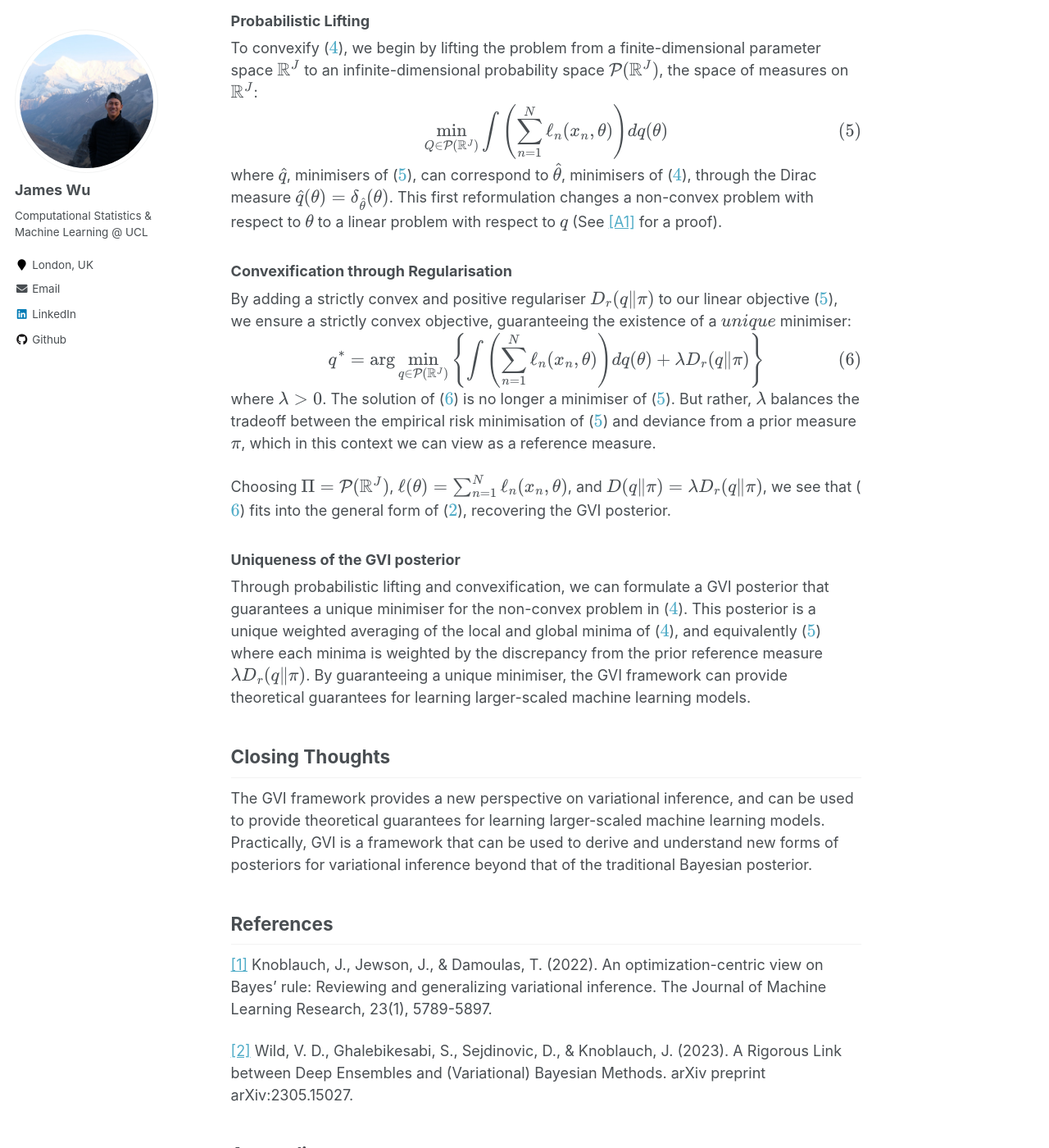
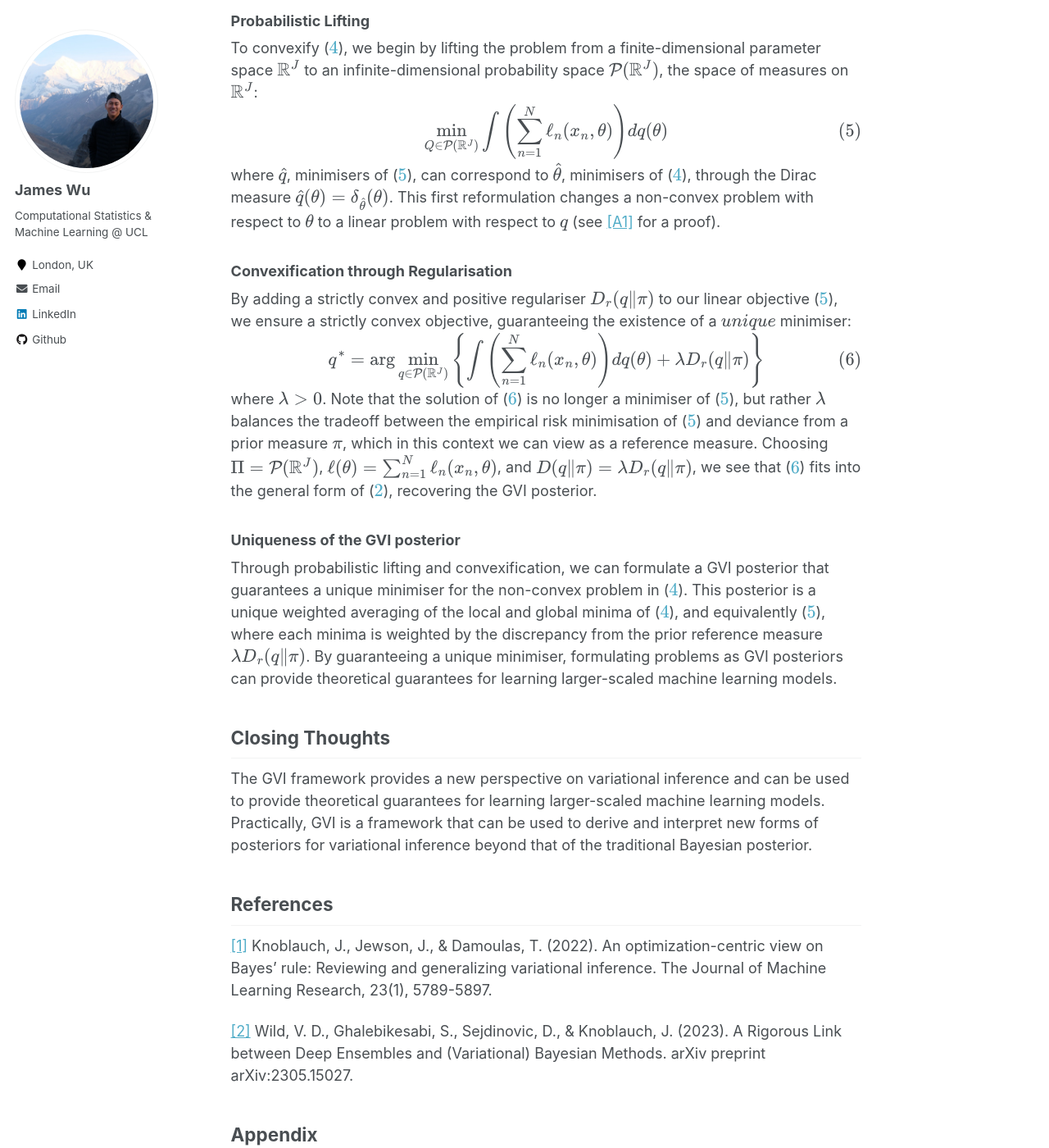
Before and after one commit to jswu18/jswu18.github.io, a Jekyll site: the page built from _posts/2023-07-09-generalised-variatonal-inference.md, in a window 1280 px wide and 1400 px high, scrolled down 5008 px. Shown: the whole window at 82% size. Built offline with Jekyll 4.4.1, drawn with Linux system fonts in a browser that asks for light colours; formulas are drawn with MathJax 3; some of the changed text lies outside the part shown.

Commit message:
update blog

```diff
--- a/_posts/2023-07-09-generalised-variatonal-inference.md
+++ b/_posts/2023-07-09-generalised-variatonal-inference.md
@@ -65,7 +65,7 @@ where $$\ell$$ is some loss function. We can see that defining $$\ell$$ as the n
 ### The Tractable Normaliser as Optimisation Constraints
 Rather than viewing $$q_A^*(\theta)$$ as an approximation of $$q_B^*(\theta)$$, it is more practical to view $$q_A^*(\theta)$$ as the solution to an optimisation problem, where we are $$\textit{constrained}$$ to $$\mathcal{Q}_{A}$$. In other words, we are not attempting to $$\textit{approximate}$$ $$q_B^*(\theta)$$ with a tractable family of distributions, but rather we are finding the $$\textit{optimal}$$ solution $$q_A^*(\theta)$$ in the space $$\mathcal{Q}_{A}$$. With mis-specified priors and likelihood functions, $$q_B^*(\theta)$$  is no longer a true Bayesian posterior anyways, and so there's little meaning behind these approximations. By reframing the problem as constrained optimisation, we are more concerned with finding the model in our feasible set $$\mathcal{Q}_{A}$$ with the best predictive performance rather than the model that most accurately depicts the data generation process.
 ### The Bayesian Posterior in a Wider Context
-By $$\textit{generalising}$$ the Bayesian posterior update mechanism to an optimisation problem, we can understand more general posteriors of the form $$q^*(\theta)$$. Although it is defined as a solution to an optimisation problem, $$q^*(\theta)$$ can still be viewed as a form of posterior. The optimisation in ($$\ref{general-posterior}$$) still provides a mechanism to generate an updated belief of $$\theta$$ given new data $$x_{1:N}$$. Generalised Variational Inference provides a flexible framework for constructing these $$\textit{pseudo}$$-posteriors where the $$\textit{Bayesian}$$ posterior $$q_B^*(\theta)$$ can be recovered as a special case in a wider context.
+By $$\textit{generalising}$$ the Bayesian posterior update mechanism to an optimisation problem, we can understand more general posteriors of the form $$q^*(\theta)$$. Although it is defined as a solution to an optimisation problem, $$q^*(\theta)$$ can still be viewed as a form of posterior. The optimisation in ($$\ref{general-posterior}$$) still provides a mechanism to generate an updated belief of $$\theta$$ given new data $$x_{1:N}$$, albeit not necessarily a Bayesian update. Generalised Variational Inference provides a flexible framework for constructing these $$\textit{pseudo}$$-posteriors where we see that the $$\textit{Bayesian}$$ posterior $$q_B^*(\theta)$$ is recovered as a special case in this wider context.
 
 ## Theoretical Guarantees from GVI
 Loss minimisation of larger-scaled machine learning models is typically over a highly non-convex optimisation problem. The parameters of these models $$f_{\theta}$$ are typically trained through the minimisation:
@@ -75,28 +75,26 @@ $$\begin{align}
 \end{align}$$
 where $$\ell_n(x_n, \theta)$$ quantifies the predictive performance of a model's parameterisation $$\theta$$ for training observation $$(x_n, y_n)$$, such as the squared loss $$\ell_{sq}(\theta) = \sum_{n=1}^N \left(y_n - f_{\theta}(x_n)\right)^2$$. Typically $$\theta^*$$, the minimiser of (\ref{loss-minimisation}), is in $$ \mathbb{R}^J$$ a finite dimensional space where $$J$$ is the number of parameters in $$f_{\theta}$$.
 
-In practice a reasonable local minima can achieve high predictive performance, and so the non-convex nature of the parameter space is often ignored. However without the guaranteed existence of a unique minimiser, learning theory is unable to make theoretical claims about these larger-scaled models. By convexifying (\ref{loss-minimisation}), we recover the minimisation problem of the form ($$\ref{general-posterior}$$). Thus the GVI posterior is also a reframing of modern machine learning models sp that we can understand them in the context of learning theory.
+In practice a reasonable local minima can achieve high predictive performance, and so the non-convex nature of the parameter space is often ignored. However without the guaranteed existence of a unique minimiser, learning theory is unable to make theoretical claims about these larger-scaled models. By convexifying (\ref{loss-minimisation}), we recover the minimisation problem of the form ($$\ref{general-posterior}$$). Thus the GVI posterior is also a reframing of modern machine learning models so that we can understand them in the context of learning theory.
 ### Probabilistic Lifting
 To convexify ($$\ref{loss-minimisation}$$), we begin by lifting the problem from a finite-dimensional parameter space $$\mathbb{R}^J$$ to an infinite-dimensional probability space $$\mathcal{P}(\mathbb{R}^J)$$, the space of measures on $$\mathbb{R}^J$$:
 $$\begin{align}
     \min_{Q \in \mathcal{P}(\mathbb{R}^J)} \int \left( \sum_{n=1}^N\ell_n(x_n, \theta)\right) dq(\theta)
 \label{risk-minimisation}
 \end{align}$$
-where $$\hat{q}$$, minimisers of (\ref{risk-minimisation}), can correspond to  $$\hat{\theta}$$, minimisers of (\ref{loss-minimisation}), through the Dirac measure $$\hat{q}(\theta) = \delta_{\hat{\theta}} (\theta)$$. This first reformulation changes a non-convex problem with respect to $$\theta$$ to a linear problem with respect to $$q$$ (See [[A1]](#A1) for a proof).
+where $$\hat{q}$$, minimisers of (\ref{risk-minimisation}), can correspond to  $$\hat{\theta}$$, minimisers of (\ref{loss-minimisation}), through the Dirac measure $$\hat{q}(\theta) = \delta_{\hat{\theta}} (\theta)$$. This first reformulation changes a non-convex problem with respect to $$\theta$$ to a linear problem with respect to $$q$$ (see [[A1]](#A1) for a proof).
 ### Convexification through Regularisation
 By adding a strictly convex and positive regulariser $$D_r(q\| \pi)$$ to our linear objective ($$\ref{risk-minimisation}$$), we ensure a strictly convex objective, guaranteeing the existence of a $$\textit{unique}$$ minimiser:
 $$\begin{align}
     q^* = \arg\min_{q \in \mathcal{P}(\mathbb{R}^J)} \left\{\int \left( \sum_{n=1}^N\ell_n(x_n, \theta)\right) dq(\theta) + \lambda D_r(q \| \pi)\right\}
 \label{regularised-risk-minimisation}
 \end{align}$$
-where $$\lambda > 0$$. The solution of ($$\ref{regularised-risk-minimisation}$$) is no longer a minimiser of ($$\ref{risk-minimisation}$$). But rather, $$\lambda$$ balances the tradeoff between the empirical risk minimisation of ($$\ref{risk-minimisation}$$) and deviance from a prior measure $$\pi$$, which in this context we can view as a reference measure.
-
-Choosing $$\Pi =\mathcal{P}(\mathbb{R}^J)$$, $$\ell(\theta) = \sum_{n=1}^N\ell_n(x_n, \theta)$$, and $$D(q\| \pi) = \lambda D_r(q\| \pi)$$, we see that ($$\ref{regularised-risk-minimisation}$$) fits into the general form of ($$\ref{general-posterior}$$), recovering the GVI posterior.
+where $$\lambda > 0$$. Note that the solution of ($$\ref{regularised-risk-minimisation}$$) is no longer a minimiser of ($$\ref{risk-minimisation}$$), but rather $$\lambda$$ balances the tradeoff between the empirical risk minimisation of ($$\ref{risk-minimisation}$$) and deviance from a prior measure $$\pi$$, which in this context we can view as a reference measure. Choosing $$\Pi =\mathcal{P}(\mathbb{R}^J)$$, $$\ell(\theta) = \sum_{n=1}^N\ell_n(x_n, \theta)$$, and $$D(q\| \pi) = \lambda D_r(q\| \pi)$$, we see that ($$\ref{regularised-risk-minimisation}$$) fits into the general form of ($$\ref{general-posterior}$$), recovering the GVI posterior.
 ### Uniqueness of the GVI posterior
-Through probabilistic lifting and convexification, we can formulate a GVI posterior that guarantees a unique minimiser for the non-convex problem in (\ref{loss-minimisation}). This posterior is a unique weighted averaging of the local and global minima of (\ref{loss-minimisation}), and equivalently (\ref{risk-minimisation}) where each minima is weighted by the discrepancy from the prior reference measure $$\lambda D_r(q \| \pi)$$. By guaranteeing a unique minimiser, the GVI framework can provide theoretical guarantees for learning larger-scaled machine learning models.
+Through probabilistic lifting and convexification, we can formulate a GVI posterior that guarantees a unique minimiser for the non-convex problem in (\ref{loss-minimisation}). This posterior is a unique weighted averaging of the local and global minima of (\ref{loss-minimisation}), and equivalently (\ref{risk-minimisation}), where each minima is weighted by the discrepancy from the prior reference measure $$\lambda D_r(q \| \pi)$$. By guaranteeing a unique minimiser, formulating problems as GVI posteriors can provide theoretical guarantees for learning larger-scaled machine learning models.
 
 ## Closing Thoughts
-The GVI framework provides a new perspective on variational inference, and can be used to provide theoretical guarantees for learning larger-scaled machine learning models. Practically, GVI is a framework that can be used to derive and understand new forms of posteriors for variational inference beyond that of the traditional Bayesian posterior.
+The GVI framework provides a new perspective on variational inference and can be used to provide theoretical guarantees for learning larger-scaled machine learning models. Practically, GVI is a framework that can be used to derive and interpret new forms of posteriors for variational inference beyond that of the traditional Bayesian posterior.
 
 ## References
 <a id="1">[1]</a>
```
Also changed, not shown: other parts of _posts/2023-07-09-generalised-variatonal-inference.md (+4 -4 lines).
